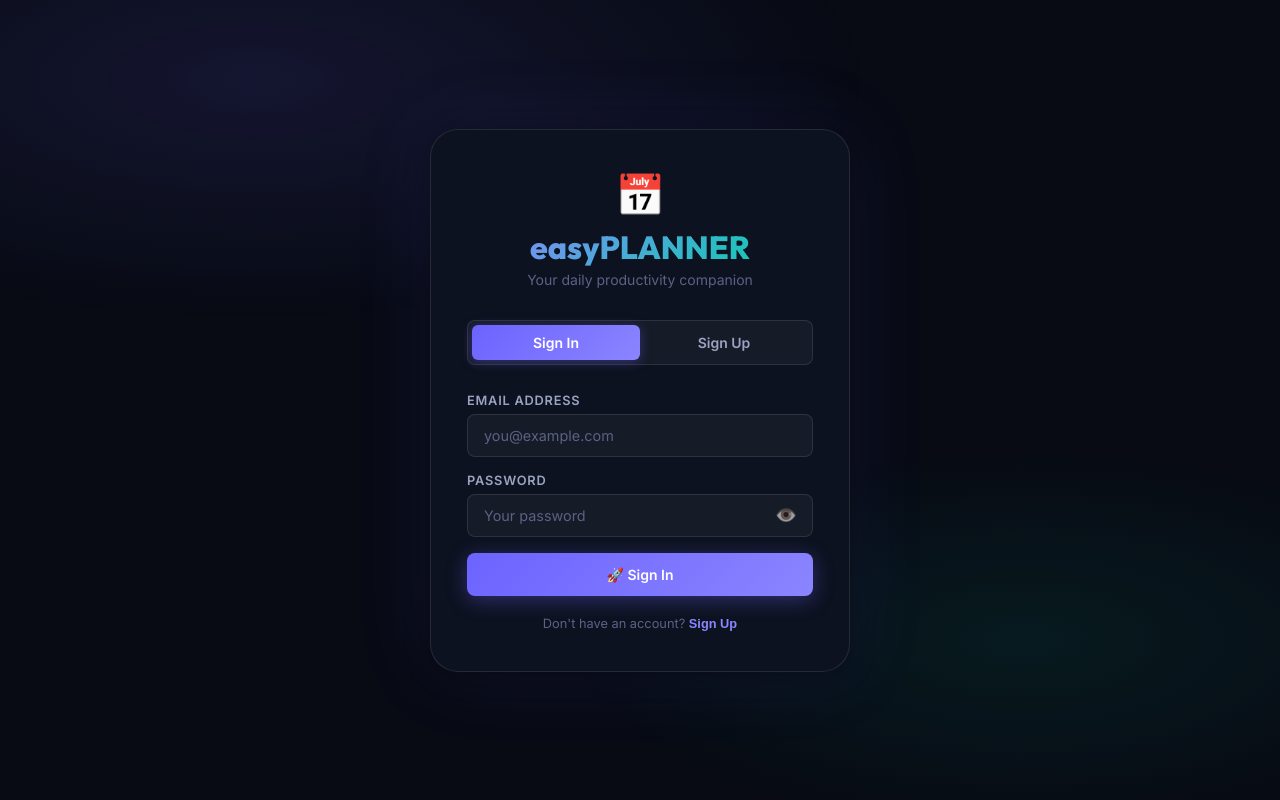
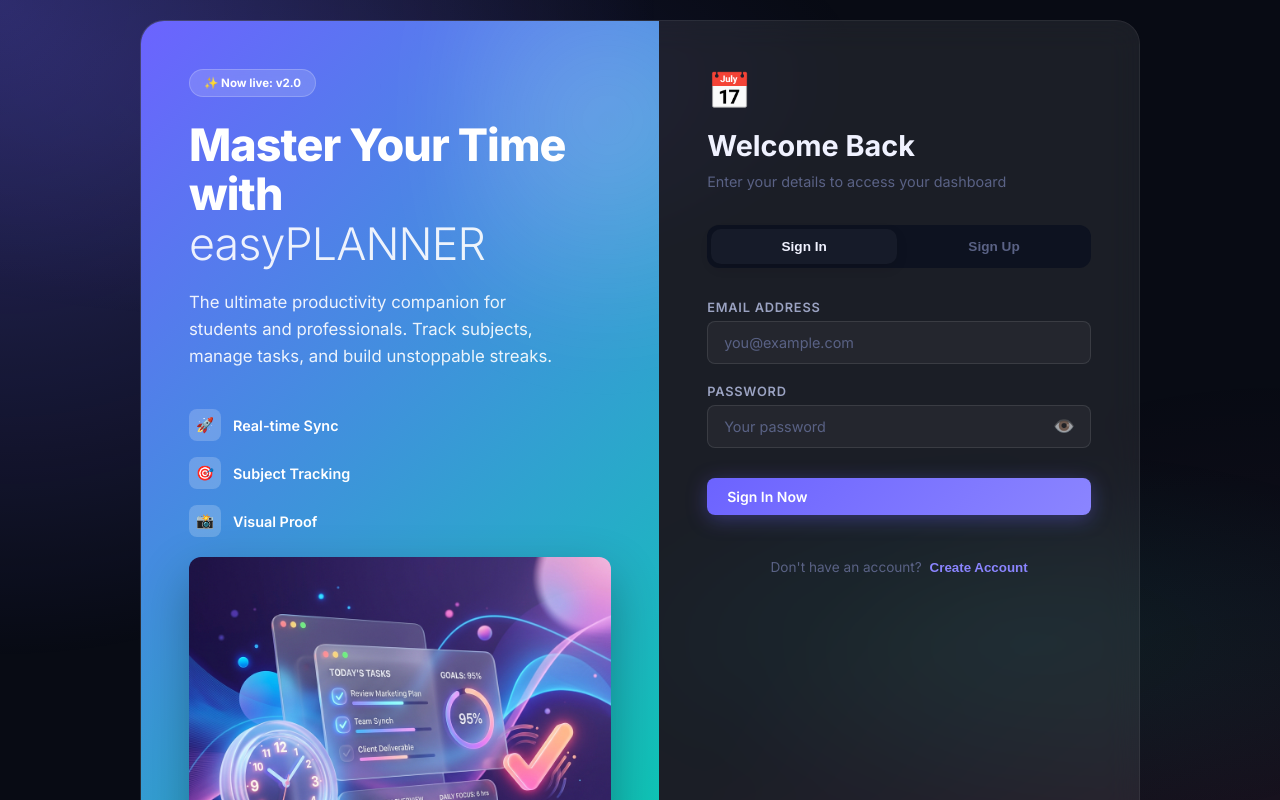
Before and after one commit to leelasaidasari45/PlanyourDay, a React (Vite) app: page / in a window 1280 px wide. Shown: the top 800 px of the page. Built offline with nearby package versions, Linux system fonts and the light colour scheme; no server answers.

Commit message:
Complete UI/UX overhaul of the Authentication page with a premium split-layout

```diff
--- a/src/components/AuthPage.jsx
+++ b/src/components/AuthPage.jsx
@@ -35,13 +35,41 @@ export default function AuthPage() {
   };
 
   return (
-    <div className="auth-page">
-      <div className="auth-card">
-        {/* Logo */}
-        <div className="auth-logo">
-          <div style={{ fontSize: '2.5rem', marginBottom: 8 }}>📅</div>
-          <h1>easyPLANNER</h1>
-          <p>Your daily productivity companion</p>
+    <div className="auth-container">
+      <div className="auth-wrapper glass-card">
+        {/* Left Side: Hero Illustration & Marketing */}
+        <div className="auth-hero">
+          <div className="auth-hero-content">
+            <div className="auth-badge">✨ Now live: v2.0</div>
+            <h1>Master Your Time with <br/><span>easyPLANNER</span></h1>
+            <p>The ultimate productivity companion for students and professionals. Track subjects, manage tasks, and build unstoppable streaks.</p>
+
+            <div className="auth-features">
+              <div className="feature-item">
+                <span className="feature-icon">🚀</span>
+                <span>Real-time Sync</span>
+              </div>
+              <div className="feature-item">
+                <span className="feature-icon">🎯</span>
+                <span>Subject Tracking</span>
+              </div>
+              <div className="feature-item">
+                <span className="feature-icon">📸</span>
+                <span>Visual Proof</span>
+              </div>
+            </div>
+          </div>
+          <div className="auth-hero-image">
+            <img src="/auth-hero.png" alt="easyPLANNER Productivity" />
+          </div>
+        </div>
+
+        {/* Right Side: Authentication Form */}
+        <div className="auth-form-side">
+          <div className="auth-form-header">
+            <div className="auth-mini-logo">📅</div>
+            <h2>{tab === 'signin' ? 'Welcome Back' : 'Get Started'}</h2>
+            <p>{tab === 'signin' ? 'Enter your details to access your dashboard' : 'Create an account to start planning your success'}</p>
           </div>
 
           {/* Tabs */}
@@ -54,7 +82,6 @@ export default function AuthPage() {
             </button>
           </div>
 
-        {/* Form */}
           <form className="auth-form" onSubmit={handleSubmit}>
             {error && <div className="auth-error">⚠️ {error}</div>}
             {success && <div className="auth-success">✅ {success}</div>}
@@ -114,27 +141,25 @@ export default function AuthPage() {
               </div>
             )}
 
-          <button className="btn btn-primary" type="submit" disabled={loading} style={{ width: '100%', justifyContent: 'center', padding: '13px' }}>
+            <button className="btn btn-primary" type="submit" disabled={loading} style={{ width: '100%', marginTop: 10 }}>
               {loading ? (
                 <span style={{ display: 'flex', alignItems: 'center', gap: 8 }}>
                   <span className="spinner" style={{ width: 18, height: 18, borderWidth: 2 }} />
-                {tab === 'signin' ? 'Signing in…' : 'Creating account…'}
+                  {tab === 'signin' ? 'Verifying…' : 'Processing…'}
                 </span>
               ) : (
-              tab === 'signin' ? '🚀 Sign In' : '✨ Create Account'
+                tab === 'signin' ? 'Sign In Now' : 'Create Free Account'
               )}
             </button>
 
-          <p style={{ textAlign: 'center', fontSize: '0.8rem', color: 'var(--text-muted)', marginTop: 4 }}>
-            {tab === 'signin'
-              ? "Don't have an account? "
-              : 'Already have an account? '}
-            <button type="button" onClick={() => { setTab(tab === 'signin' ? 'signup' : 'signin'); setError(''); setSuccess(''); }}
-              style={{ background: 'none', border: 'none', color: 'var(--accent-light)', cursor: 'pointer', fontWeight: 600, fontSize: '0.8rem' }}>
-              {tab === 'signin' ? 'Sign Up' : 'Sign In'}
+            <div className="auth-footer">
+              {tab === 'signin' ? "Don't have an account? " : 'Already have an account? '}
+              <button type="button" className="auth-footer-btn" onClick={() => { setTab(tab === 'signin' ? 'signup' : 'signin'); setError(''); setSuccess(''); }}>
+                {tab === 'signin' ? 'Create Account' : 'Sign In'}
               </button>
-          </p>
+            </div>
           </form>
+        </div>
       </div>
     </div>
   );
--- a/src/index.css
+++ b/src/index.css
@@ -752,66 +752,211 @@ select.input option {
 .task-meta { display: flex; align-items: center; gap: 8px; margin-bottom: 4px; }
 .task-actions { display: flex; gap: 6px; align-items: center; flex-shrink: 0; }
 
-/* ── Auth page ── */
-.auth-page {
+/* ── Authentication Page Overhaul ── */
+.auth-container {
   min-height: 100vh;
   display: flex;
   align-items: center;
   justify-content: center;
   padding: 20px;
+  background: radial-gradient(circle at top left, var(--accent-glow), transparent 40%),
+              radial-gradient(circle at bottom right, rgba(244, 114, 182, 0.1), transparent 40%);
 }
-.auth-card {
+
+.auth-wrapper {
+  display: flex;
   width: 100%;
-  max-width: 420px;
-  background: var(--bg-secondary);
-  border: 1px solid var(--glass-border);
-  border-radius: var(--radius-xl);
-  padding: 40px 36px;
-  box-shadow: var(--shadow-card), 0 0 80px rgba(108,99,255,0.12);
-  animation: slideUp 0.35s cubic-bezier(0.4,0,0.2,1);
+  max-width: 1000px;
+  min-height: 600px;
+  overflow: hidden;
+  padding: 0;
+  border-radius: 24px;
 }
-.auth-logo {
-  text-align: center;
+
+/* Hero Side */
+.auth-hero {
+  flex: 1.1;
+  background: linear-gradient(135deg, var(--accent), var(--accent2));
+  padding: 48px;
+  display: flex;
+  flex-direction: column;
+  justify-content: space-between;
+  color: #fff;
+  position: relative;
+  overflow: hidden;
+}
+
+.auth-hero::before {
+  content: '';
+  position: absolute;
+  top: -20%;
+  right: -20%;
+  width: 60%;
+  height: 60%;
+  background: radial-gradient(circle, rgba(255,255,255,0.2) 0%, transparent 70%);
+  filter: blur(40px);
+}
+
+.auth-hero-content {
+  position: relative;
+  z-index: 2;
+}
+
+.auth-badge {
+  display: inline-block;
+  padding: 6px 14px;
+  background: rgba(255,255,255,0.15);
+  backdrop-filter: blur(10px);
+  border-radius: 999px;
+  font-size: 0.72rem;
+  font-weight: 700;
+  margin-bottom: 24px;
+  border: 1px solid rgba(255,255,255,0.2);
+}
+
+.auth-hero h1 {
+  font-size: 2.8rem;
+  line-height: 1.1;
+  margin-bottom: 20px;
+  font-weight: 800;
+  letter-spacing: -0.02em;
+}
+
+.auth-hero h1 span {
+  color: #fff;
+  opacity: 0.9;
+  font-weight: 300;
+}
+
+.auth-hero p {
+  font-size: 1.05rem;
+  opacity: 0.9;
+  line-height: 1.6;
+  max-width: 380px;
+}
+
+.auth-features {
+  margin-top: 40px;
+  display: flex;
+  flex-direction: column;
+  gap: 16px;
+}
+
+.feature-item {
+  display: flex;
+  align-items: center;
+  gap: 12px;
+  font-weight: 600;
+  font-size: 0.9rem;
+}
+
+.feature-icon {
+  width: 32px;
+  height: 32px;
+  background: rgba(255,255,255,0.2);
+  display: flex;
+  align-items: center;
+  justify-content: center;
+  border-radius: 8px;
+}
+
+.auth-hero-image {
+  margin-top: auto;
+  position: relative;
+  z-index: 2;
+  transform: translateY(20px);
+}
+
+.auth-hero-image img {
+  width: 100%;
+  border-radius: 12px;
+  box-shadow: 0 20px 50px rgba(0,0,0,0.3);
+}
+
+/* Form Side */
+.auth-form-side {
+  flex: 1;
+  background: var(--bg-card);
+  padding: 48px;
+  display: flex;
+  flex-direction: column;
+}
+
+.auth-form-header {
   margin-bottom: 32px;
 }
-.auth-logo h1 {
-  font-family: 'Outfit', sans-serif;
-  font-size: 2rem;
-  font-weight: 800;
-  background: linear-gradient(135deg, var(--accent-light), var(--accent2));
-  -webkit-background-clip: text;
-  -webkit-text-fill-color: transparent;
-  background-clip: text;
+
+.auth-mini-logo {
+  font-size: 2.2rem;
+  margin-bottom: 16px;
 }
-.auth-logo p { color: var(--text-muted); font-size: 0.875rem; margin-top: 4px; }
+
+.auth-form-side h2 {
+  font-size: 1.8rem;
+  margin-bottom: 8px;
+  font-weight: 700;
+}
+
+.auth-form-side p {
+  color: var(--text-muted);
+  font-size: 0.9rem;
+  line-height: 1.5;
+}
+
 .auth-tabs {
+  background: var(--bg-secondary);
+  padding: 4px;
+  border-radius: 12px;
   display: flex;
-  background: rgba(255,255,255,0.04);
-  border: 1px solid var(--glass-border);
-  border-radius: var(--radius-sm);
-  padding: 4px;
-  margin-bottom: 28px;
+  gap: 4px;
+  margin-bottom: 32px;
 }
+
 .auth-tab {
   flex: 1;
-  padding: 9px;
+  padding: 10px;
+  border-radius: 10px;
+  font-weight: 600;
+  font-size: 0.85rem;
+  transition: all 0.2s;
+  background: transparent;
   border: none;
-  border-radius: 6px;
+  color: var(--text-muted);
+  cursor: pointer;
+}
+
+.auth-tab.active {
+  background: var(--bg-card);
+  color: var(--text-primary);
+  box-shadow: 0 4px 12px rgba(0,0,0,0.1);
+}
+
+.auth-form {
+  display: flex;
+  flex-direction: column;
+  gap: 20px;
+}
+
+.auth-footer {
+  margin-top: 24px;
+  text-align: center;
+  font-size: 0.85rem;
+  color: var(--text-muted);
+}
+
+.auth-footer-btn {
   background: none;
-  color: var(--text-secondary);
-  font-family: 'Inter', sans-serif;
-  font-size: 0.875rem;
-  font-weight: 600;
+  border: none;
+  color: var(--accent-light);
+  font-weight: 700;
   cursor: pointer;
-  transition: all var(--transition);
+  padding-left: 4px;
 }
-.auth-tab.active {
-  background: linear-gradient(135deg, var(--accent), var(--accent-light));
-  color: #fff;
-  box-shadow: 0 2px 12px var(--accent-glow);
+
+.auth-footer-btn:hover {
+  text-decoration: underline;
 }
-.auth-form { display: flex; flex-direction: column; gap: 16px; }
-.auth-divider { text-align: center; color: var(--text-muted); font-size: 0.8rem; margin: 4px 0; }
+
 .auth-error {
   background: rgba(255,92,124,0.1);
   border: 1px solid rgba(255,92,124,0.25);
@@ -820,6 +965,7 @@ select.input option {
   color: var(--danger);
   font-size: 0.82rem;
 }
+
 .auth-success {
   background: rgba(0,212,170,0.1);
   border: 1px solid rgba(0,212,170,0.25);
@@ -828,6 +974,17 @@ select.input option {
   color: var(--success);
   font-size: 0.82rem;
 }
+
+/* Responsive Auth */
+@media (max-width: 900px) {
+  .auth-hero {
+    display: none;
+  }
+  .auth-wrapper {
+    max-width: 450px;
+  }
+}
+
 
 /* ── Responsive ── */
 @media (max-width: 768px) {
```
Also changed, not shown: public/auth-hero.png (added). Lines whose indentation alone changed are shown as unchanged.
